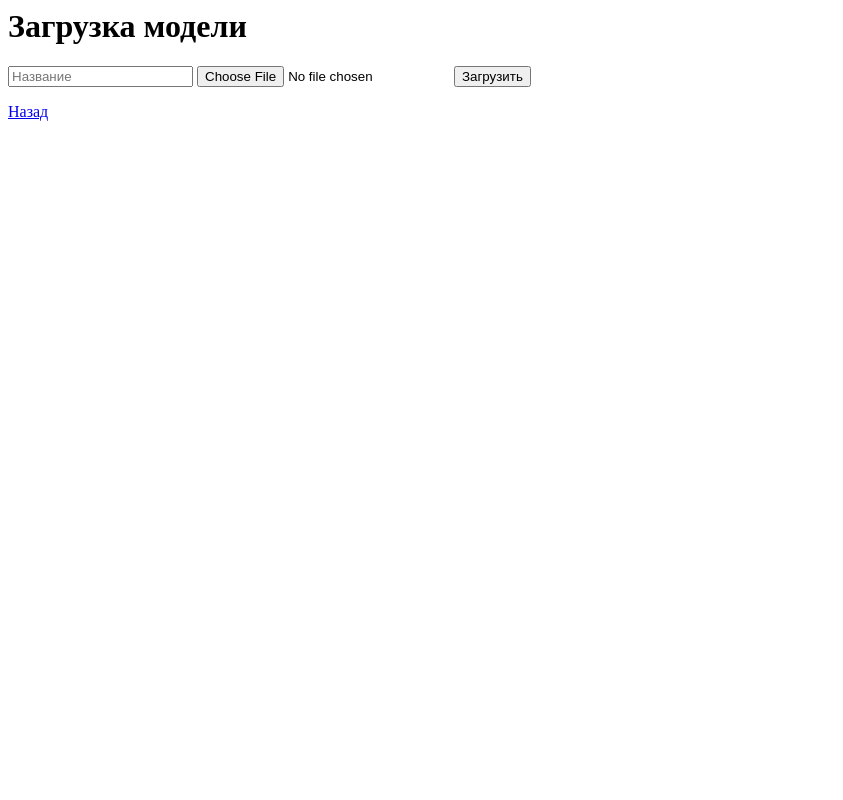
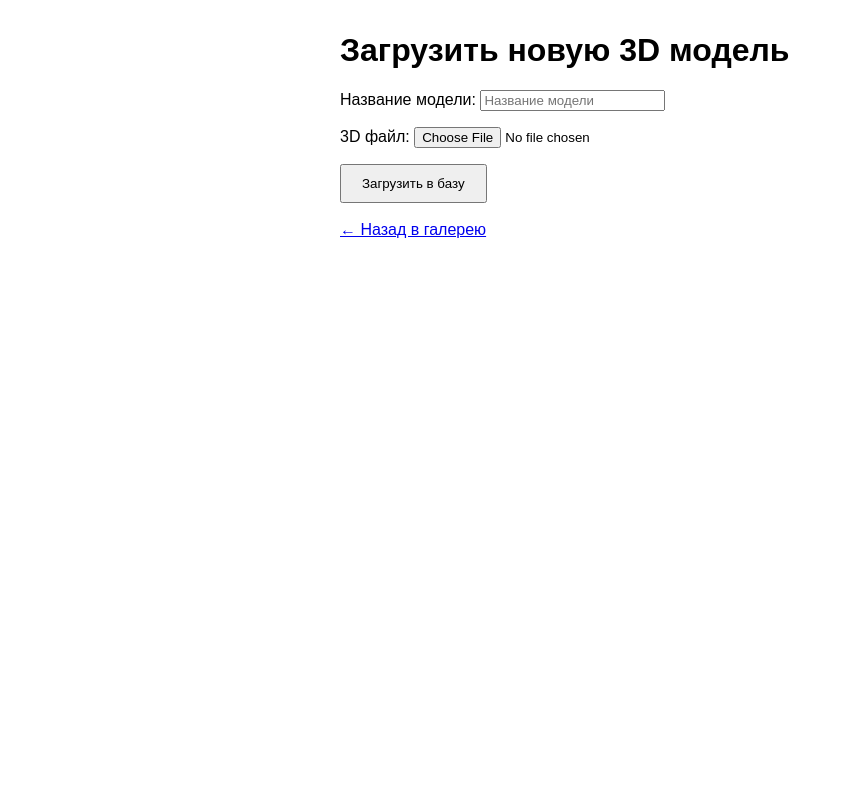
Before and after one commit to topilsckaya2323-debug/web-structures-course, a Django app: page /upload/ in a window 1280 px wide. Shown: the whole page, without its empty margins (0-843 px from the left). Run offline with Django 5.2, Linux system fonts and the light colour scheme.

Commit message:
Неделя 3: Добавлена загрузка файлов, валидация .glb/.gltf и сообщения об успехе

```diff
--- /dev/null
+++ b/gallery/forms.py
@@ -0,0 +1,45 @@
+from django import forms
+from .models import Asset
+
+class AssetForm(forms.ModelForm):
+    class Meta:
+        model = Asset
+        # Указываем, какие поля дать заполнить пользователю
+        fields = ['title', 'file']
+
+        # Небольшая косметика для HTML (добавляем CSS классы)
+        widgets = {
+            'title': forms.TextInput(attrs={
+                'class': 'form-control',
+                'placeholder': 'Название модели'
+            }),
+            'file': forms.FileInput(attrs={
+                'class': 'form-control'
+            }),
+        }
+
+import os
+from django import forms
+from django.core.exceptions import ValidationError
+from .models import Asset
+
+class AssetForm(forms.ModelForm):
+    class Meta:
+        model = Asset
+        fields = ['title', 'file']
+        widgets = {
+            'title': forms.TextInput(attrs={'class': 'form-control', 'placeholder': 'Название модели'}),
+            'file': forms.FileInput(attrs={'class': 'form-control'}),
+        }
+
+    # В Django валидация отдельного поля пишется как clean_<field_name>
+    def clean_file(self):
+        file = self.cleaned_data['file']
+        # Получаем расширение файла (превращаем имя в нижний регистр)
+        ext = os.path.splitext(file.name)[1].lower()
+        # Список разрешенных форматов
+        valid_extensions = ['.glb', '.gltf']
+        if ext not in valid_extensions:
+            # Выбрасываем ошибку, которая покажется пользователю над полем
+            raise ValidationError('Неподдерживаемый формат. Пожалуйста, загрузите .glb или .gltf')
+        return file
--- a/gallery/templates/gallery/upload.html
+++ b/gallery/templates/gallery/upload.html
@@ -1,7 +1,51 @@
-<h1>Загрузка модели</h1>
-<form>
-    <input type="text" placeholder="Название">
-    <input type="file">
-    <button>Загрузить</button>
-</form>
-<a href="/">Назад</a>
+<!DOCTYPE html>
+<html lang="ru">
+<head>
+    <meta charset="UTF-8">
+    <title>Загрузка модели</title>
+    <!-- Простой CSS для наглядности (пока без внешних файлов) -->
+    <style>
+        body {
+            font-family: sans-serif;
+            max-width: 600px;
+            margin: 2rem auto;
+            padding: 0 1rem;
+        }
+        .form-group {
+            margin-bottom: 1rem;
+        }
+        button {
+            padding: 10px 20px;
+            cursor: pointer;
+        }
+        /* ДОБАВЬТЕ ЭТОТ СТИЛЬ ДЛЯ ОШИБОК */
+       .errorlist {
+            color: #ff69b4;
+            list-style: none;
+            padding: 0;
+            margin: 5px 0;
+            font-weight: bold;
+        }
+
+    </style>
+</head>
+<body>
+    <h1>Загрузить новую 3D модель</h1>
+    <!--
+    1. method="post": чтобы отправить данные.
+    2. enctype="multipart/form-data": ОБЯЗАТЕЛЬНО для файлов!
+    -->
+    <form method="post" enctype="multipart/form-data">
+        <!-- Защита от хакеров -->
+        {% csrf_token %}
+        <!-- Django сам нарисует label и input для всех полей -->
+        <div class="form-group">
+            {{ form.as_p }}
+        </div>
+        <button type="submit">Загрузить в базу</button>
+    </form>
+
+    <br>
+    <a href="{% url 'home' %}">← Назад в галерею</a>
+</body>
+</html>
--- a/gallery/views.py
+++ b/gallery/views.py
@@ -1,34 +1,8 @@
-'''
-from django.shortcuts import render
-
-def home(request):
-    # ВСЁ ВНУТРИ ФУНКЦИИ ДОЛЖНО БЫТЬ С ОТСТУПОМ (4 пробела или Tab)
-    fake_database = [
-        {'id': 1, 'name': 'Sci-Fi Helmet', 'file_size': '15 MB'},
-        {'id': 2, 'name': 'Old Chair', 'file_size': '2 MB'},
-        {'id': 3, 'name': 'Cyber Truck', 'file_size': '10 MB'},
-        {'id': 4, 'name': 'Egor Monkey', 'file_size': '2 MB'},
-
-    ]
-
-    context_data = {
-        'page_title': 'Главная Галерея',
-        'models_count': len(fake_database),
-        'assets': fake_database,
-    }
-
-    return render(request, 'gallery/index.html', context_data)
-def about(request):
-    """Страница "О проекте" """
-    context = {
-        'page_title': 'О проекте',
-        'author_name': '[SAKURA]',  # Замените на своё имя
-        'course_name': 'Web Структуры'
-    }
-    return render(request, 'gallery/about.html', context)
-'''
-from django.shortcuts import render
-from .models import Asset  # Импортируем модель, чтобы спрашивать данные
+from django.contrib import messages #ДОМАШНЯЯ РАБОТА
+from django.shortcuts import render, redirect  # Добавляем redirect
+from django.contrib import messages  # Для сообщений об успехе (бонус)
+from .models import Asset
+from .forms import AssetForm  # Импортируем форму
 
 def home(request):
     # ORM запрос: "Дай мне все объекты Asset из базы"
@@ -48,4 +22,21 @@ def about(request):
     return render(request, 'gallery/about.html', context)
 
 def upload(request):
-    return render(request, 'gallery/upload.html')
+    """Страница загрузки моделей"""
+    if request.method == 'POST':
+        # Сценарий: Пользователь нажал "Отправить"
+        # ВАЖНО: передаем request.FILES, иначе файл потеряется!
+        form = AssetForm(request.POST, request.FILES)
+        if form.is_valid():
+            # Если все поля заполнены верно - сохраняем в БД
+            form.save()
+            # Бонус: добавляем сообщение об успехе
+            messages.success(request, 'Модель успешно загружена!')
+            # Перекидываем пользователя на главную
+            return redirect('home')
+    else:
+        # Сценарий: Пользователь просто зашел на страницу (GET)
+        form = AssetForm()  # Создаем пустую форму
+
+    # Отдаем шаблон, передавая туда форму
+    return render(request, 'gallery/upload.html', {'form': form})
```
Also changed, not shown: gallery/templates/gallery/index.html (+10 -9 lines).
